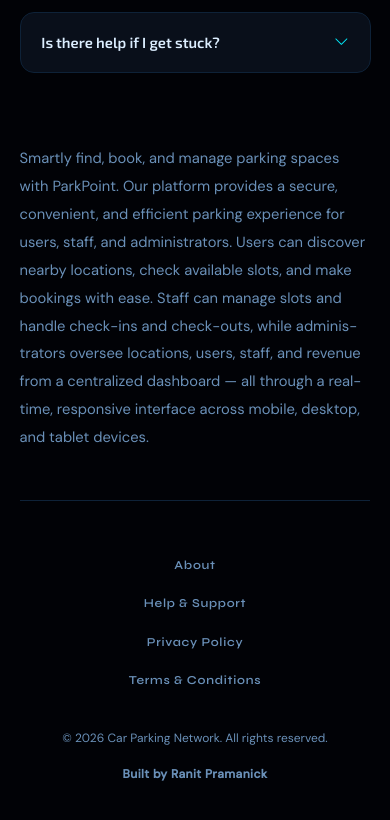
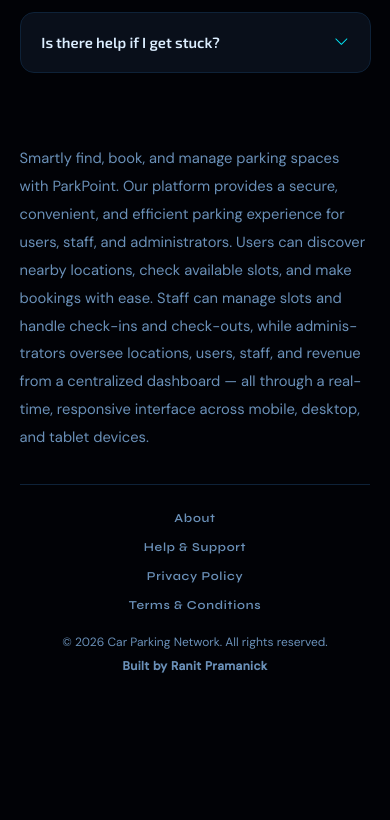
Before and after one commit to Ranit-Ani/car-parking-app, a React (Vite) app in the folder frontend/: page / in a window 390 px wide. Shown: the part 6399-7219 px from the top of the page. After the commit the page ends 7098 px from the top, so only its background shows below. Built offline with nearby package versions, Linux system fonts and the light colour scheme; no server answers.

Commit message:
Update Footer

```diff
--- a/frontend/src/styles/style.css
+++ b/frontend/src/styles/style.css
@@ -930,8 +930,12 @@ body.nav-locked{overflow:hidden;height:100vh}
 .pub-footer-zone .pub-footer{max-width:none;margin:0;padding:2.5rem 0 3rem}
 .pub-footer-zone .pub-footer-bottom{gap:1rem 2rem}
 @media(max-width:560px){
-  .pub-footer-zone{margin-top:3rem;padding:0 1.25rem}
-  .pub-footer-zone .pub-footer{padding:2rem 0 2.5rem}
+  .pub-footer-zone{margin-top:2rem;padding:0 1.25rem}
+  .pub-footer-zone .pub-support{padding:1.2rem 0 0}
+  .pub-footer-zone .pub-support-links{gap:0}
+  .pub-footer-zone .pub-support-link{padding:.3rem .75rem}
+  .pub-footer-zone .pub-footer{padding:.8rem 0 1.4rem}
+  .pub-footer-zone .pub-footer-bottom{gap:.3rem 1rem}
 }
 
 /* ── Landing: extra content sections ── */
```
